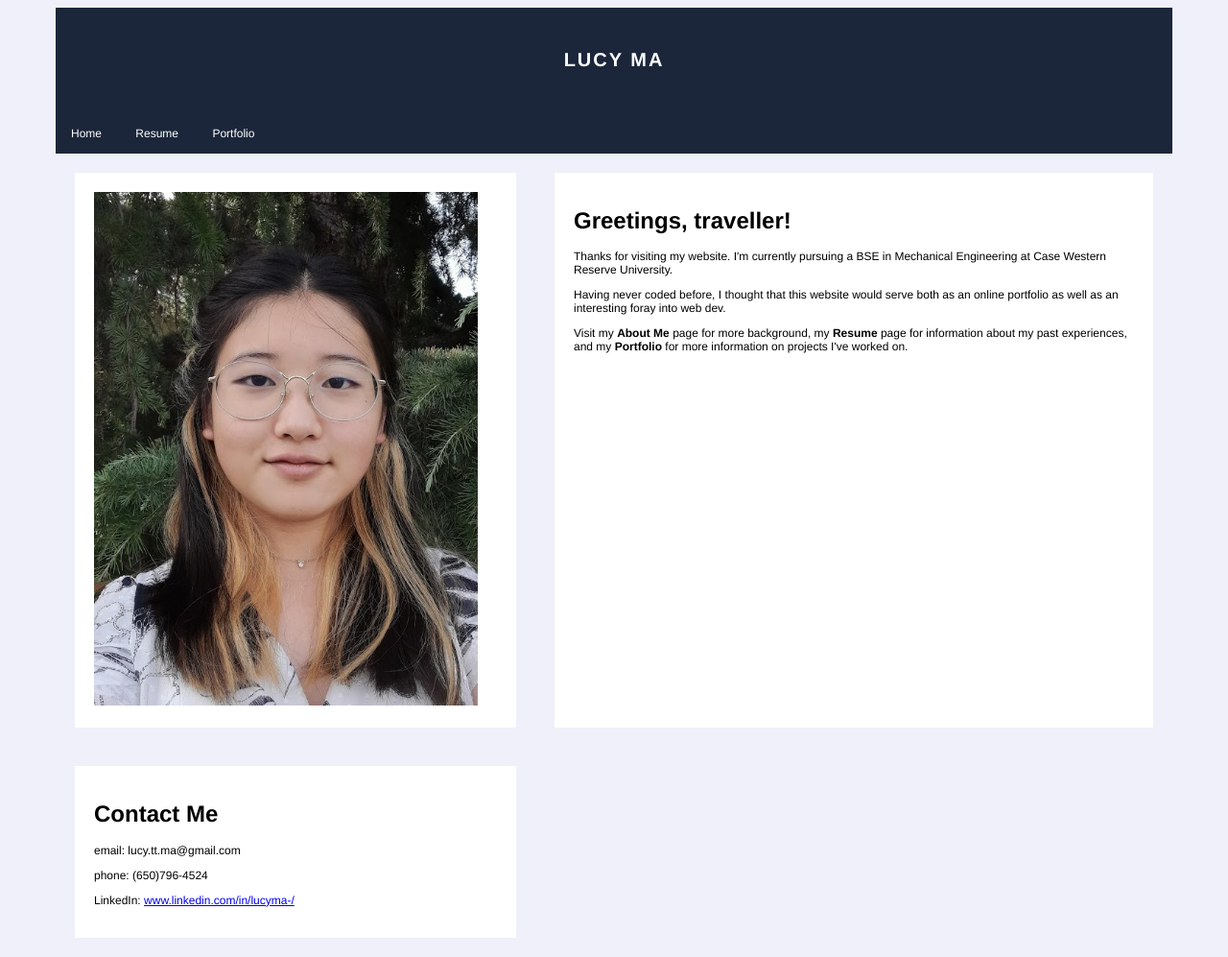
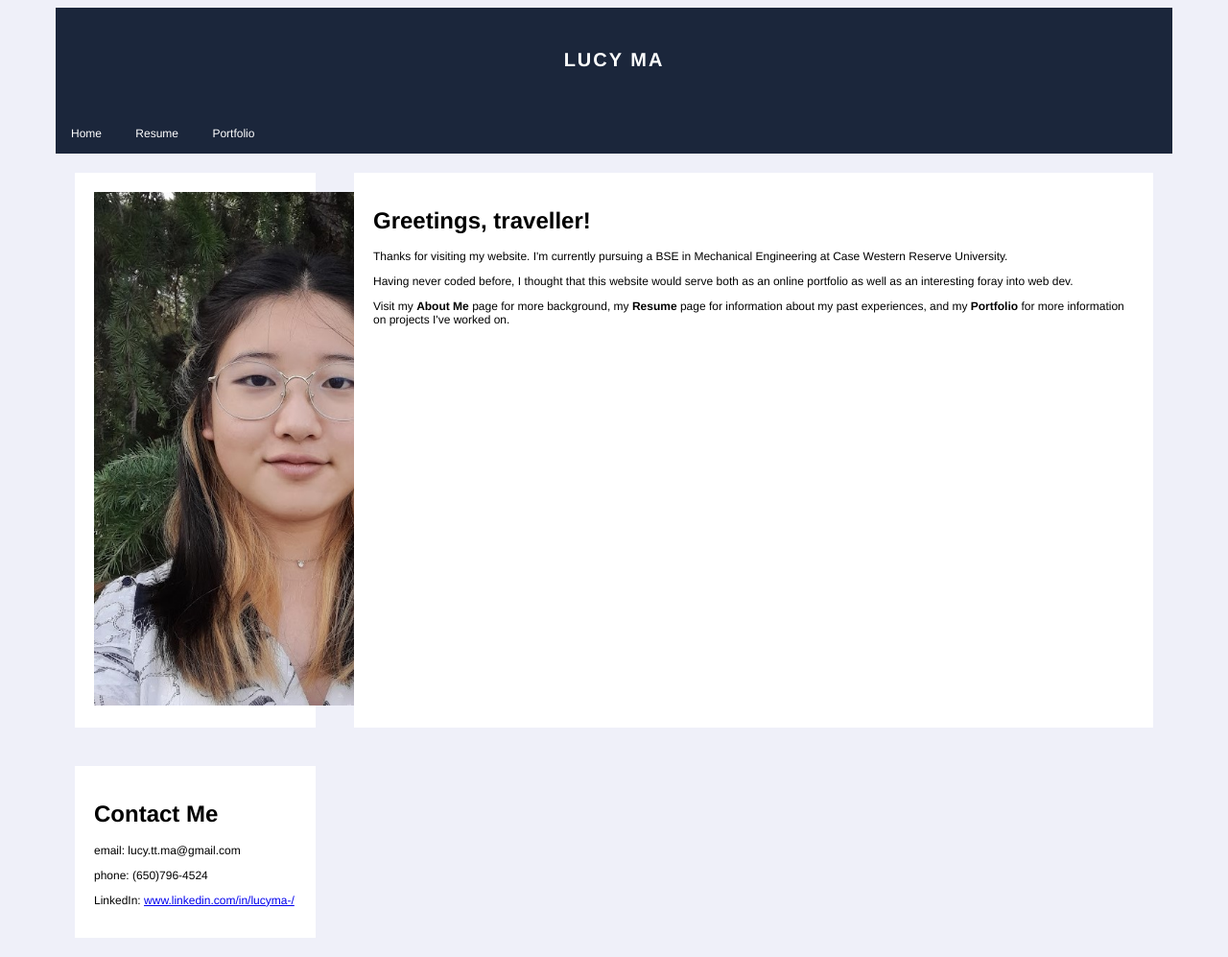
Before and after one commit to lucyttma/lucyttma.github.io, a Jekyll site: the page built from index.html, in a window 1280 px wide. Shown: the whole page at 96% size. Built offline with Jekyll 4.4.1, drawn with Linux system fonts in a browser that asks for light colours.

Commit message:
Update main.scss

```diff
--- a/_sass/main.scss
+++ b/_sass/main.scss
@@ -56,7 +56,7 @@ body {
 
 .home_grid {
   display: grid;
-  grid-template-columns: 500px 1fr;
+  grid-template-columns: 25% 1fr;
 }
 
 .div-hcard {
@@ -65,15 +65,6 @@ body {
   padding-right: 20px;
   padding-bottom: 20px;
   margin: 20px;
-}
-
-.ul {
-  display: flex;
-  flex-direction: row;
-  flex-wrap: wrap;
-  width: 100%;
-  padding-left: 0;
-  justify-content: space-between;
 }
 
 .div-portfolio{
```
